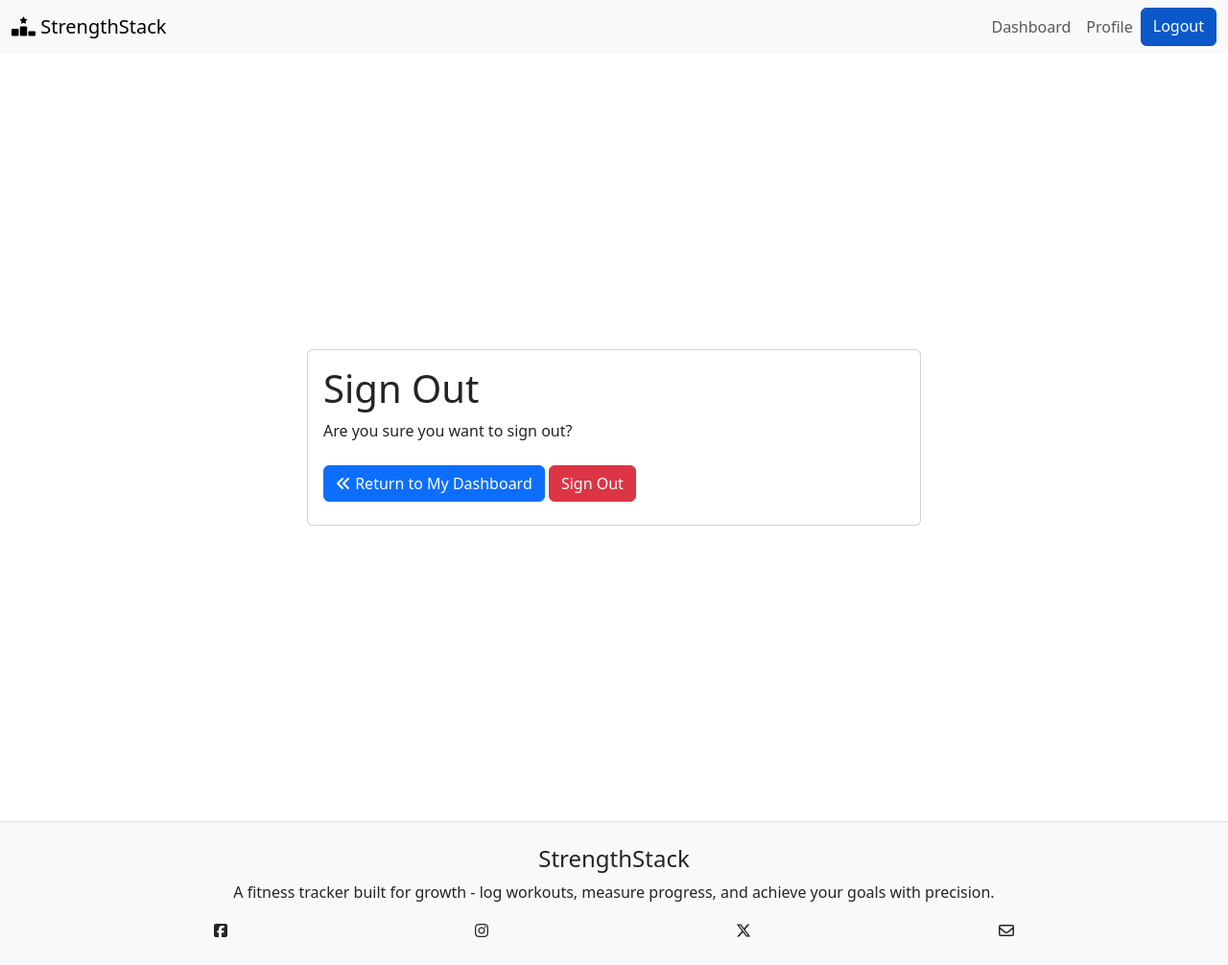
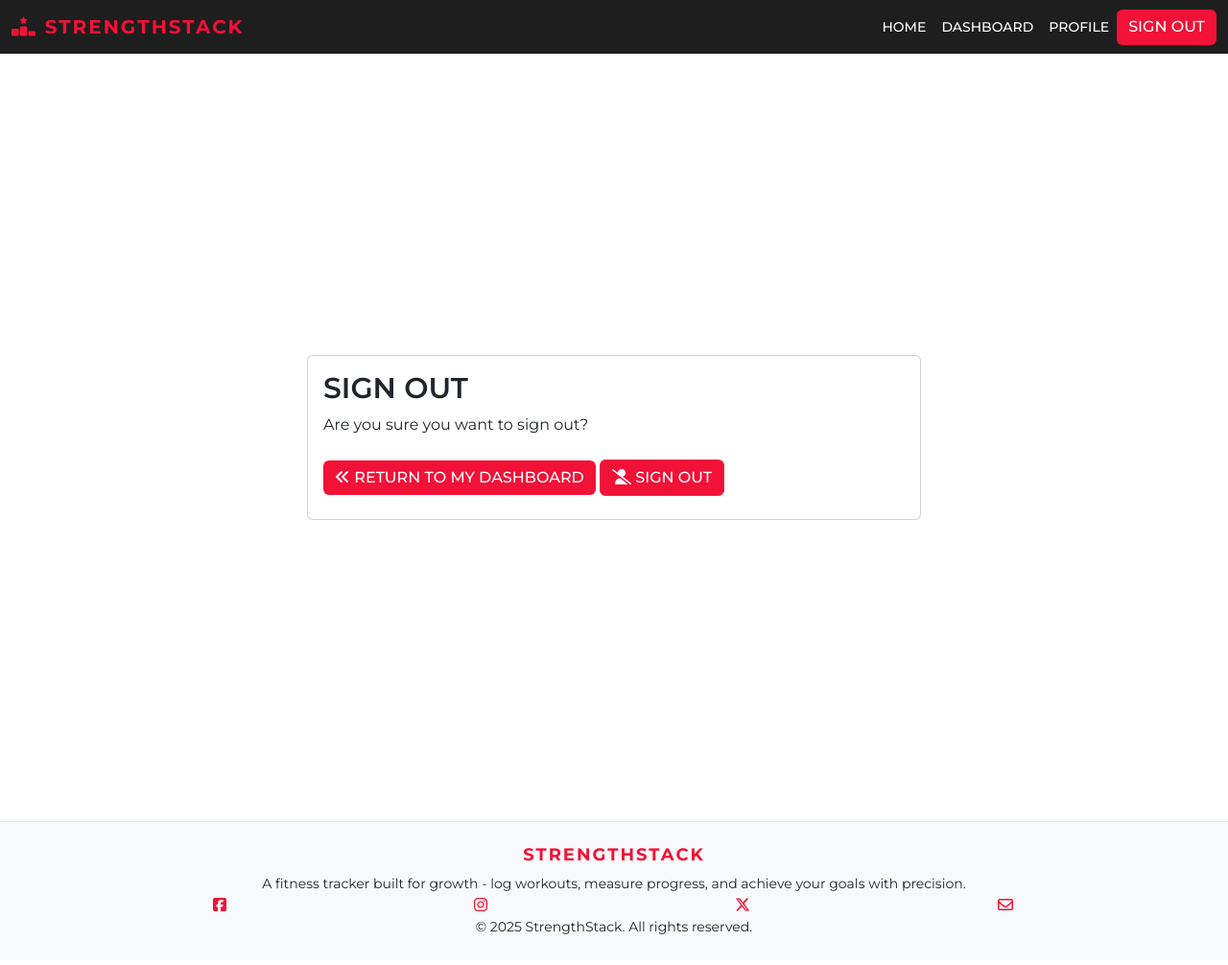
Before and after one commit to AugustinaGonja/strength_stack, a Django app: page /accounts/logout/ in a window 1280 px wide. Shown: the whole page at 96% size. After the commit the page ends 974 px from the top, so only its background shows below. Run offline with Django 4.2, Linux system fonts and the light colour scheme; the visitor is signed in with stand-in values (Sample User, id 1); parts of the project's set-up code (start-up, migrations or seed data) failed here and were passed over; some libraries are stand-ins or nearby versions.

Commit message:
populate css and add extra classes into html where necessary.

```diff
--- a/static/css/style.css
+++ b/static/css/style.css
@@ -0,0 +1,105 @@
+/*Google Fonts*/
+@import url("https://fonts.googleapis.com/css2?family=Inter:ital,opsz,wght@0,14..32,100..900;1,14..32,100..900&family=Montserrat:ital,wght@0,100..900;1,100..900&display=swap");
+
+/*Body*/
+
+body {
+  font-family: Montserrat, Inter, sans-serif;
+}
+
+/*Navigation Bar*/
+nav {
+  margin: 0;
+  padding: 0;
+}
+.navbar {
+  background-color: #1e1e1e !important;
+}
+.navbar-brand {
+  font-weight: 700;
+  letter-spacing: 2px;
+  text-transform: uppercase;
+  color: #f21137;
+}
+
+.navbar-brand:hover {
+  color: #f21137;
+}
+.nav-link {
+  text-transform: uppercase;
+  font-size: 14px;
+  font-weight: 500;
+  color: white !important;
+}
+.nav-link:hover {
+  color: #f21137 !important;
+}
+.logo {
+  color: #f21137;
+}
+
+.btn-primary {
+  background-color: #f21137 !important;
+  border: none;
+  text-transform: uppercase;
+  font-weight: 500;
+}
+
+.btn-primary:hover {
+  background-color: #f21137;
+  filter: brightness(80%);
+}
+/*Footer*/
+.f-text {
+  letter-spacing: 2px;
+  text-transform: uppercase;
+  font-size: 18px;
+  font-weight: 700;
+  color: #f21137;
+}
+
+.main-text,.copyright {
+  font-size: 14px;
+  margin: 0;
+}
+.social {
+  color: #f21137;
+}
+/*Nav-Toggle*/
+.navbar-toggler{
+  background-color: #f21137;
+}
+/*Headers*/
+h1{
+  text-transform: uppercase;
+  font-weight: 600;
+  font-size: 30px;
+}
+h2{
+  color: #f21137;
+}
+
+/*Account*/
+.acc-login{
+  color: #f21137;
+  font-weight: 500;
+}
+
+.acc-signout{
+  text-transform: uppercase;
+  background-color: #f21137;
+  font-weight: 500
+}
+
+/*Dashboard*/
+.view-btn{
+  text-transform: capitalize;
+  background-color: #0710bc;
+  color: #fffffe;
+}
+
+.view-btn:hover{
+  background-color: #0710bc;
+  color: #fffffe;
+  filter: brightness(90%);
+}
--- a/strengthstack/settings.py
+++ b/strengthstack/settings.py
@@ -151,7 +151,7 @@ MEDIA_URL = '/media/'
 
 MEDIA_ROOT = os.path.join(BASE_DIR, 'media')
 
-STATICFILES_DIR = [
+STATICFILES_DIRS = [
     os.path.join(BASE_DIR, 'static'),
 ]
 
--- a/templates/account/login.html
+++ b/templates/account/login.html
@@ -14,7 +14,7 @@
         <form method="post" action="{% url 'account_login' %}">
           <h2>Login</h2>
           <p>Don't have an account?
-            <a href="{% url 'account_signup' %}">Register Here</a>
+            <a class="acc-login" href="{% url 'account_signup' %}">Register Here</a>
             {% csrf_token %}
             {{ form|crispy }}
             <button type="submit" class="btn btn-primary my-3">Sign in</button>
--- a/templates/account/logout.html
+++ b/templates/account/logout.html
@@ -22,7 +22,9 @@
             <i class="fa-solid fa-angles-left"></i>
             Return to My Dashboard
           </a>
-          <button type="submit" class="btn btn-danger my-2">{% trans 'Sign Out' %}</button>
+          <button type="submit" class="btn btn-danger my-2 acc-signout">
+            <i class="fa-solid fa-user-slash"></i>
+            {% trans 'Sign Out' %}</button>
         </form>
       </div>
     </div>
--- a/templates/account/signup.html
+++ b/templates/account/signup.html
@@ -14,7 +14,7 @@
         <form class="signup" id="signup_form" method="post" action="{% url 'account_signup' %}">
           <h2>Sign Up</h2>
           <p>Already have an account? Then please
-            <a href="{% url 'account_login' %}">Sign In</a>
+            <a class="acc-login" href="{% url 'account_login' %}">Sign In</a>
           </p>
           {% csrf_token %}
           {{ form|crispy }}
@@ -24,7 +24,7 @@
               Remember Me
             </label>
           </div>
-          <button type="submit" class="btn btn-primary my-3">Sign in</button>
+          <button type="submit" class="btn btn-primary my-3">Register</button>
         </form>
       </div>
     </div>
--- a/templates/base.html
+++ b/templates/base.html
@@ -23,10 +23,10 @@
 
 <body class="d-flex flex-column min-vh-100">
     <!--Navigation Bar-->
-    <nav class="navbar navbar-expand-lg bg-body-tertiary d-flex flex-column">
+    <nav class="navbar navbar-expand-lg bg-body-tertiary d-flex flex-column nav-color">
         <div class="container-fluid">
             <a class="navbar-brand" href="{% url 'home' %}">
-                <i class="fa-solid fa-ranking-star"></i>
+                <i class="fa-solid fa-ranking-star logo"></i>
                 StrengthStack
             </a>
             <button class="navbar-toggler toggle-color" type="button" data-bs-toggle="collapse"
@@ -37,17 +37,18 @@
             <div class="collapse navbar-collapse justify-content-end align-center" id="navbarNavAltMarkup">
                 <div class="navbar-nav">
                     {% if user.is_authenticated %}
+                    <a class="nav-link active" aria-current="page" href="{% url 'home' %}">Home</a>
                     <a class="nav-link" href="{% url 'dashboard' %}">Dashboard</a>
                     <a class="nav-link" href="{% url 'profile' %}">Profile</a>
                     <a class="btn btn-primary {% if request.path == logout_url %}active{% endif %}" aria-current="page"
-                        href="{% url 'account_logout' %}">Logout</a>
+                        href="{% url 'account_logout' %}">Sign Out</a>
                     {% else %}
                     <a class="nav-link active" aria-current="page" href="{% url 'home' %}">Home</a>
                     <a class="nav-link" href="{% url 'about' %}">About</a>
                     <a class="nav-link {% if request.path == login_url %}active{% endif %}" aria-current="page"
                         href="{% url 'account_login' %}">Login</a>
-                    <a class="btn btn-primary {% if request.path == signup_url %}active{% endif %}"
-                        aria-current="page" href="{% url 'account_signup' %}" role="button">Get Started</a>
+                    <a class="btn btn-primary {% if request.path == signup_url %}active{% endif %}" aria-current="page"
+                        href="{% url 'account_signup' %}" role="button">Get Started</a>
                     {% endif %}
                 </div>
             </div>
@@ -63,24 +64,26 @@
     <footer class="bg-body-tertiary text-center text-dark py-4 mt-auto border-top">
         <div class="container">
             <div>
-                <h4>StrengthStack</h4>
-                <p class="desc">A fitness tracker built for growth - log workouts, measure progress, and achieve your
+                <h4 class="f-text">StrengthStack</h4>
+                <p class="main-text">A fitness tracker built for growth - log workouts, measure progress, and achieve
+                    your
                     goals with precision.</p>
             </div>
             <div class="container-fluid d-flex justify-content-around">
-                <a class="navbar-brand" href="https://en-gb.facebook.com/" target="_blank" rel="noopener">
+                <a class="navbar-brand social" href="https://en-gb.facebook.com/" target="_blank" rel="noopener">
                     <i class="fa-brands fa-square-facebook"></i>
                 </a>
-                <a class="navbar-brand" href="https://www.instagram.com/" target="_blank" rel="noopener">
+                <a class="navbar-brand social" href="https://www.instagram.com/" target="_blank" rel="noopener">
                     <i class="fa-brands fa-instagram"></i>
                 </a>
-                <a class="navbar-brand" href="https://x.com/?lang=en" target="_blank" rel="noopener">
+                <a class="navbar-brand social" href="https://x.com/?lang=en" target="_blank" rel="noopener">
                     <i class="fa-brands fa-x-twitter"></i>
                 </a>
-                <a class="navbar-brand" href="https://mail.google.com/mail/" target="_blank" rel="noopener" 9>
+                <a class="navbar-brand social" href="https://mail.google.com/mail/" target="_blank" rel="noopener" 9>
                     <i class="fa-regular fa-envelope"></i>
                 </a>
             </div>
+            <p class="copyright">&copy; 2025 StrengthStack. All rights reserved.</p>
         </div>
     </footer>
     <script src="https://cdn.jsdelivr.net/npm/bootstrap@5.3.7/dist/js/bootstrap.bundle.min.js"
--- a/templates/dashboard.html
+++ b/templates/dashboard.html
@@ -41,7 +41,7 @@
         </strong>{{workout.updated_on}}
       </p>
       <div class="d-flex ">
-        <a href="{% url 'view' workout.id %}" class="btn btn-primary m-2">
+        <a href="{% url 'view' workout.id %}" class="btn view-btn m-2">
           <i class="fa-solid fa-eye"></i>
           View Details
         </a>
--- a/templates/index.html
+++ b/templates/index.html
@@ -8,7 +8,7 @@
   <a class="btn btn-primary mt-3"
     href="{% url 'dashboard' %}">View My Dashboard</a>
   {% else %}
-  <h1>Welcome to StrengthStack</h1>
+  <h1>Welcome to StrengthStack !</h1>
   <p>A fitness tracker built for growth. Log your workouts, measure your progress, and achieve your goals.</p>
   <a class="btn btn-primary mt-3 {% if request.path == signup_url %}active{% endif %}"
     href="{% url 'account_signup' %}">Get Started</a>
```
